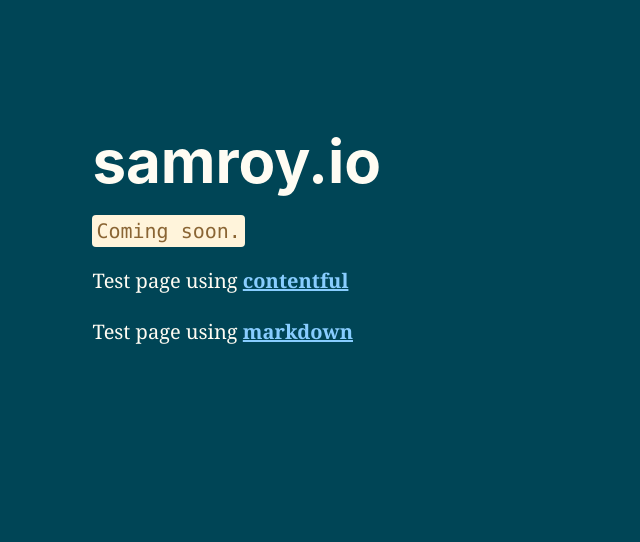
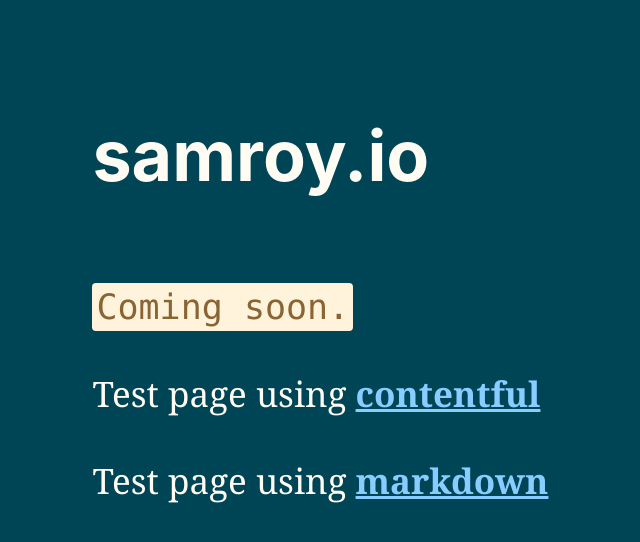
Before and after one commit to SamRoyDev/samroyio-website, a Gatsby site: page / in a window 1280 px wide. Shown: the whole page, without its empty margins (138-778 px from the left). Built offline with nearby package versions, Linux system fonts and the light colour scheme; Gatsby itself is replaced by a stand-in of ours.

Commit message:
font size changes

```diff
--- a/src/components/layout.css
+++ b/src/components/layout.css
@@ -4,6 +4,7 @@ html {
     -webkit-text-size-adjust: 100%;
     box-sizing: border-box;
     overflow-y: scroll;
+    font-size: max(1em, min(1.75em, calc(100vw * 4 / 75)));
   }
 
   body {
@@ -20,7 +21,6 @@ html {
     -ms-font-feature-settings: 'kern', 'liga', 'clig', 'calt';
     -webkit-font-feature-settings: 'kern', 'liga', 'clig', 'calt';
     font-feature-settings: 'kern', 'liga', 'clig', 'calt';
-    font-size: 1.25em;
   }
 
   div {
@@ -29,6 +29,7 @@ html {
   }
 
   main {
+    font-size: max(0.75em, min(1.25em, calc(100vw * 4 / 75)));
   }
 
   article,
@@ -95,16 +96,12 @@ html {
   }
 
   h1 {
-    font-size: 3em;
-    margin: 0.67em 0;
-    margin-left: 0;
-    margin-right: 0;
-    margin-top: 0;
-    padding-bottom: 0;
-    padding-left: 0;
-    padding-right: 0;
+    font-size: max(2em, min(4em, calc(100vw * 4 / 75)));
+    line-height: 2rem;
+    margin-top: calc((1.5rem - 2rem) + 1.5rem);
+    margin-bottom: 1.5rem;
     padding-top: 0;
-    margin-bottom: 1.45rem;
+    padding-bottom: 2rem;
     color: inherit;
     font-family:
       -apple-system,
@@ -120,7 +117,6 @@ html {
       sans-serif;
     font-weight: bold;
     text-rendering: optimizeLegibility;
-    line-height: 1.1;
   }
 
   mark {
```
